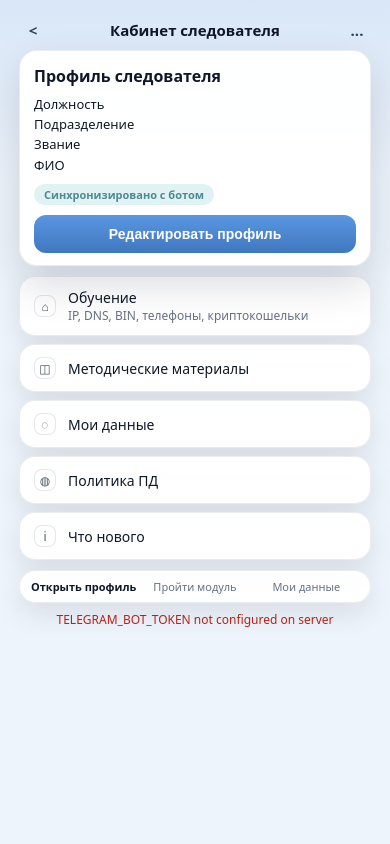
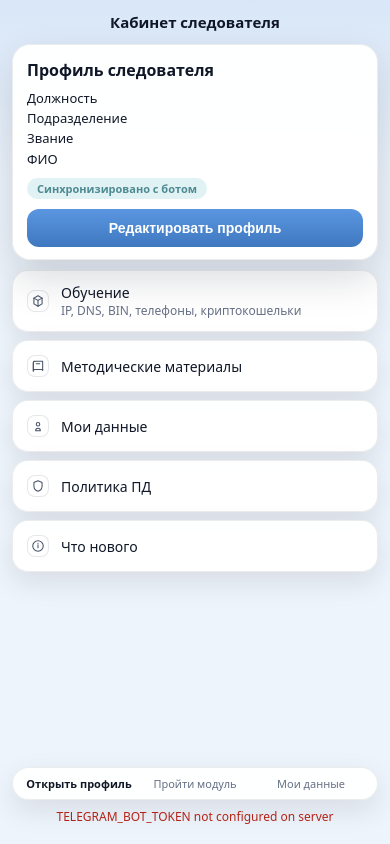
Before and after one commit to Osssa1/chuchuka, a Django app: page /webapp/dashboard/ in a window 390 px wide. Run offline with Django 4.2, Linux system fonts and the light colour scheme; some libraries are stand-ins or nearby versions.

Commit message:
Polish mini app dashboard layout and icons
Expand the dashboard to better fill the phone screen and replace placeholder symbols with line-style icons that match the approved concept.

Made-with: Cursor

```diff
--- a/bot_admin_site/bot_admin/templates/bot_admin/webapp_dashboard.html
+++ b/bot_admin_site/bot_admin/templates/bot_admin/webapp_dashboard.html
@@ -23,7 +23,7 @@
     body {
       margin: 0;
       min-height: 100vh;
-      padding: 20px 14px 26px;
+      padding: 12px 12px calc(18px + env(safe-area-inset-bottom));
       font-family: system-ui, -apple-system, "Segoe UI", Roboto, sans-serif;
       background:
         linear-gradient(180deg, rgba(118, 170, 233, 0.18), rgba(255, 255, 255, 0) 180px),
@@ -32,24 +32,25 @@
     }
 
     .shell {
-      width: min(100%, 352px);
+      width: min(100%, 420px);
       margin: 0 auto;
+      min-height: calc(100vh - 12px - (18px + env(safe-area-inset-bottom)));
+      display: flex;
+      flex-direction: column;
     }
 
     .topbar {
-      display: flex;
-      align-items: center;
-      justify-content: space-between;
-      margin-bottom: 10px;
+      margin-bottom: 12px;
       padding: 0 4px;
       font-size: 15px;
       font-weight: 600;
+      text-align: center;
     }
 
-    .topbar-side {
-      width: 20px;
-      color: #344054;
-      text-align: center;
+    .content {
+      display: flex;
+      flex: 1 1 auto;
+      flex-direction: column;
     }
 
     .card {
@@ -110,8 +111,8 @@
       display: flex;
       align-items: center;
       gap: 12px;
-      min-height: 40px;
-      padding: 12px 14px;
+      min-height: 52px;
+      padding: 13px 14px;
       border-radius: 16px;
       background: rgba(255, 255, 255, 0.96);
       border: 1px solid var(--panel-border);
@@ -131,6 +132,16 @@
       color: #475467;
       background: #fff;
       flex: 0 0 auto;
+    }
+
+    .menu-icon svg {
+      width: 14px;
+      height: 14px;
+      stroke: currentColor;
+      fill: none;
+      stroke-width: 1.8;
+      stroke-linecap: round;
+      stroke-linejoin: round;
     }
 
     .menu-text {
@@ -154,7 +165,7 @@
       background: rgba(255, 255, 255, 0.92);
       border: 1px solid var(--panel-border);
       box-shadow: 0 10px 28px rgba(15, 23, 42, 0.10);
-      margin-top: 10px;
+      margin-top: auto;
       font-size: 11px;
       text-align: center;
       color: var(--muted);
@@ -176,12 +187,9 @@
 </head>
 <body>
   <div class="shell">
-    <div class="topbar">
-      <div class="topbar-side"><</div>
-      <div>Кабинет следователя</div>
-      <div class="topbar-side">...</div>
-    </div>
+    <div class="topbar">Кабинет следователя</div>
 
+    <div class="content">
       <div class="card">
         <h1 class="profile-title">Профиль следователя</h1>
         <ul class="profile-lines">
@@ -195,23 +203,50 @@
       </div>
 
       <div class="menu-card">
-      <div class="menu-icon">⌂</div>
+        <div class="menu-icon">
+          <svg viewBox="0 0 24 24" aria-hidden="true">
+            <path d="M12 3 19 7v10l-7 4-7-4V7l7-4Z"></path>
+            <path d="M5 7l7 4 7-4"></path>
+            <path d="M12 11v10"></path>
+          </svg>
+        </div>
         <div class="menu-text">Обучение<small>IP, DNS, BIN, телефоны, криптокошельки</small></div>
       </div>
       <div class="menu-card">
-      <div class="menu-icon">◫</div>
+        <div class="menu-icon">
+          <svg viewBox="0 0 24 24" aria-hidden="true">
+            <path d="M4 6.5A2.5 2.5 0 0 1 6.5 4H20v15.5A1.5 1.5 0 0 0 18.5 18H6.5A2.5 2.5 0 0 0 4 20.5z"></path>
+            <path d="M6.5 4C5.12 4 4 5.12 4 6.5V20.5C4 19.12 5.12 18 6.5 18H20"></path>
+            <path d="M9 8h6"></path>
+          </svg>
+        </div>
         <div class="menu-text">Методические материалы</div>
       </div>
       <div class="menu-card">
-      <div class="menu-icon">◌</div>
+        <div class="menu-icon">
+          <svg viewBox="0 0 24 24" aria-hidden="true">
+            <path d="M16 20H8a4 4 0 0 1 8 0Z"></path>
+            <circle cx="12" cy="9" r="3"></circle>
+          </svg>
+        </div>
         <div class="menu-text">Мои данные</div>
       </div>
       <div class="menu-card">
-      <div class="menu-icon">◍</div>
+        <div class="menu-icon">
+          <svg viewBox="0 0 24 24" aria-hidden="true">
+            <path d="M12 3l7 3v6c0 4.5-2.7 7.8-7 9-4.3-1.2-7-4.5-7-9V6l7-3Z"></path>
+          </svg>
+        </div>
         <div class="menu-text">Политика ПД</div>
       </div>
       <div class="menu-card">
-      <div class="menu-icon">i</div>
+        <div class="menu-icon">
+          <svg viewBox="0 0 24 24" aria-hidden="true">
+            <circle cx="12" cy="12" r="9"></circle>
+            <path d="M12 10v5"></path>
+            <path d="M12 7.5h.01"></path>
+          </svg>
+        </div>
         <div class="menu-text">Что нового</div>
       </div>
 
@@ -222,6 +257,7 @@
       </div>
 
       <div class="status" id="status"></div>
+    </div>
   </div>
 
   <script>
```
Lines whose indentation alone changed are shown as unchanged.
